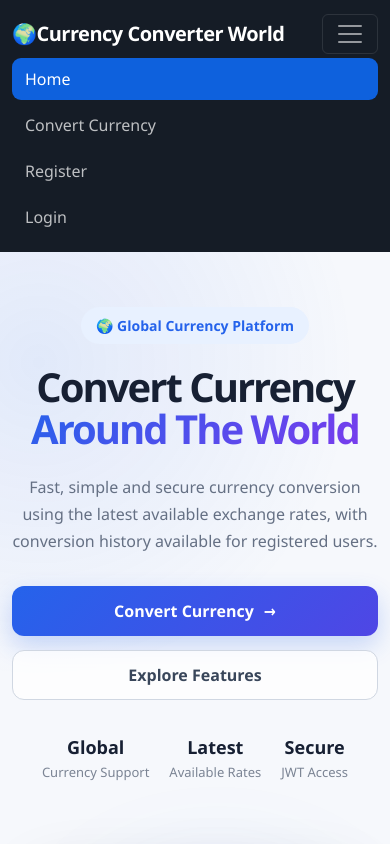
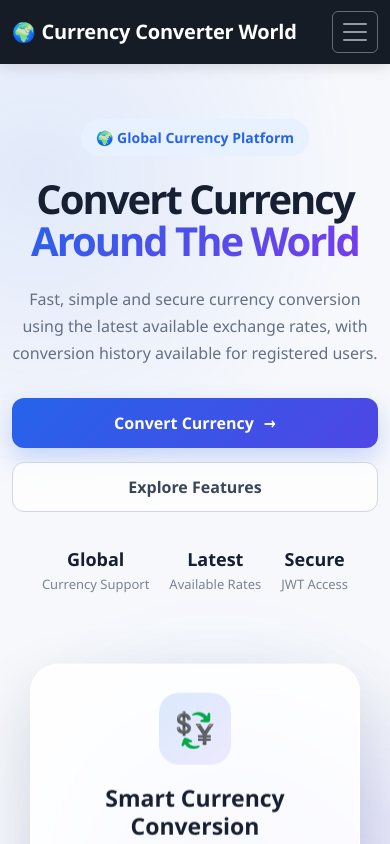
Before and after one commit to write2dcj-spec/CurrencyConverterWorld1, a React (Vite) app in the folder frontend/: page / in a window 390 px wide. Shown: the top 844 px of the page. Built offline with nearby package versions, Linux system fonts and the light colour scheme; no server answers.

Commit message:
Update index.css

```diff
--- a/frontend/src/index.css
+++ b/frontend/src/index.css
@@ -43,9 +43,14 @@ body {
 ========================================== */
 
 .custom-navbar {
+    position: relative;
+    z-index: 1000;
+
+    min-height: 70px;
+
+    padding: 12px 0;
+
     background: #151c26;
-
-    padding: 14px 0;
 
     box-shadow:
         0 3px 14px
@@ -53,29 +58,63 @@ body {
 }
 
 
+/* ==========================================
+   NAVBAR BRAND
+========================================== */
+
 .navbar-brand {
-    font-size: 26px;
-    font-weight: 800;
+    display: flex;
+    align-items: center;
+
+    gap: 8px;
 
     color: #ffffff !important;
+
+    font-size: 24px;
+    font-weight: 800;
 
     letter-spacing: -0.5px;
 
     text-decoration: none;
+
+    white-space: nowrap;
+}
+
+
+.navbar-brand-icon {
+    flex-shrink: 0;
+
+    font-size: 25px;
+}
+
+
+.navbar-brand-text {
+    display: block;
+}
+
+
+/* ==========================================
+   NAVBAR LINKS
+========================================== */
+
+.custom-navbar .navbar-nav {
+    gap: 3px;
 }
 
 
 .custom-navbar .nav-link {
     color:
-        rgba(255, 255, 255, 0.72);
+        rgba(255, 255, 255, 0.72) !important;
 
     font-weight: 500;
 
-    margin-left: 6px;
+    margin-left: 4px;
 
-    padding: 9px 13px !important;
+    padding: 9px 12px !important;
 
     border-radius: 9px;
+
+    text-decoration: none;
 
     transition:
         color 0.25s ease,
@@ -84,7 +123,7 @@ body {
 
 
 .custom-navbar .nav-link:hover {
-    color: #ffffff;
+    color: #ffffff !important;
 
     background:
         rgba(255, 255, 255, 0.09);
@@ -92,20 +131,236 @@ body {
 
 
 .custom-navbar .nav-link.active-link {
-    color: #ffffff;
+    color: #ffffff !important;
 
     background:
         rgba(13, 110, 253, 0.85);
 }
 
 
+/* ==========================================
+   LOGOUT
+========================================== */
+
 .logout-link {
     border: none;
 
     background: transparent;
+
+    cursor: pointer;
 }
 
 
+/* ==========================================
+   HAMBURGER
+========================================== */
+
+.custom-navbar .navbar-toggler {
+    border:
+        1px solid
+        rgba(255, 255, 255, 0.35);
+
+    padding: 6px 9px;
+
+    box-shadow: none !important;
+}
+
+
+.custom-navbar .navbar-toggler:focus {
+    box-shadow: none !important;
+}
+
+
+/* ==========================================
+   DESKTOP
+========================================== */
+
+@media (min-width: 992px) {
+
+    .custom-navbar .navbar-collapse {
+        display: flex !important;
+    }
+
+}
+
+
+/* ==========================================
+   TABLET + MOBILE NAVBAR
+========================================== */
+
+@media (max-width: 991.98px) {
+
+    .custom-navbar {
+        padding: 10px 0;
+    }
+
+
+    .navbar-brand {
+        font-size: 21px;
+    }
+
+
+    /*
+       Menu hidden by default.
+       React adds mobile-menu-open
+       when hamburger is clicked.
+    */
+
+    .custom-navbar .navbar-collapse {
+        display: none !important;
+
+        width: 100%;
+    }
+
+
+    .custom-navbar
+    .navbar-collapse.mobile-menu-open {
+
+        display: block !important;
+    }
+
+
+    .custom-navbar .navbar-nav {
+        width: 100%;
+
+        margin-top: 13px;
+
+        padding-top: 10px;
+        padding-bottom: 8px;
+
+        border-top:
+            1px solid
+            rgba(255, 255, 255, 0.12);
+
+        gap: 3px;
+    }
+
+
+    .custom-navbar .nav-link {
+        display: block;
+
+        width: 100%;
+
+        margin: 2px 0;
+
+        padding: 11px 12px !important;
+
+        font-size: 15px;
+
+        text-align: left;
+    }
+
+
+    .custom-navbar .logout-link {
+        width: 100%;
+    }
+
+}
+
+
+/* ==========================================
+   MOBILE NAVBAR
+========================================== */
+
+@media (max-width: 767px) {
+
+    .custom-navbar {
+        min-height: 64px;
+    }
+
+
+    .navbar-brand {
+        max-width:
+            calc(100% - 65px);
+
+        gap: 6px;
+
+        font-size: 18px;
+    }
+
+
+    .navbar-brand-icon {
+        font-size: 21px;
+    }
+
+
+    .navbar-brand-text {
+        overflow: hidden;
+
+        text-overflow: ellipsis;
+
+        white-space: nowrap;
+    }
+
+
+    .custom-navbar .nav-link {
+        font-size: 14px;
+    }
+
+}
+
+
+/* ==========================================
+   SMALL MOBILE NAVBAR
+========================================== */
+
+@media (max-width: 576px) {
+
+    .custom-navbar {
+        padding: 9px 0;
+    }
+
+
+    .navbar-brand {
+        max-width:
+            calc(100% - 58px);
+
+        font-size: 15px;
+
+        letter-spacing: -0.2px;
+    }
+
+
+    .navbar-brand-icon {
+        font-size: 19px;
+    }
+
+
+    .custom-navbar .navbar-toggler {
+        padding: 5px 7px;
+    }
+
+
+    .custom-navbar .navbar-nav {
+        margin-top: 10px;
+    }
+
+
+    .custom-navbar .nav-link {
+        padding: 10px !important;
+
+        font-size: 14px;
+    }
+
+}
+
+
+/* ==========================================
+   VERY SMALL MOBILE NAVBAR
+========================================== */
+
+@media (max-width: 380px) {
+
+    .navbar-brand {
+        font-size: 13px;
+    }
+
+
+    .navbar-brand-icon {
+        font-size: 17px;
+    }
+
+}
 /* ==========================================
    GENERIC PAGE LAYOUT
 ========================================== */
```
